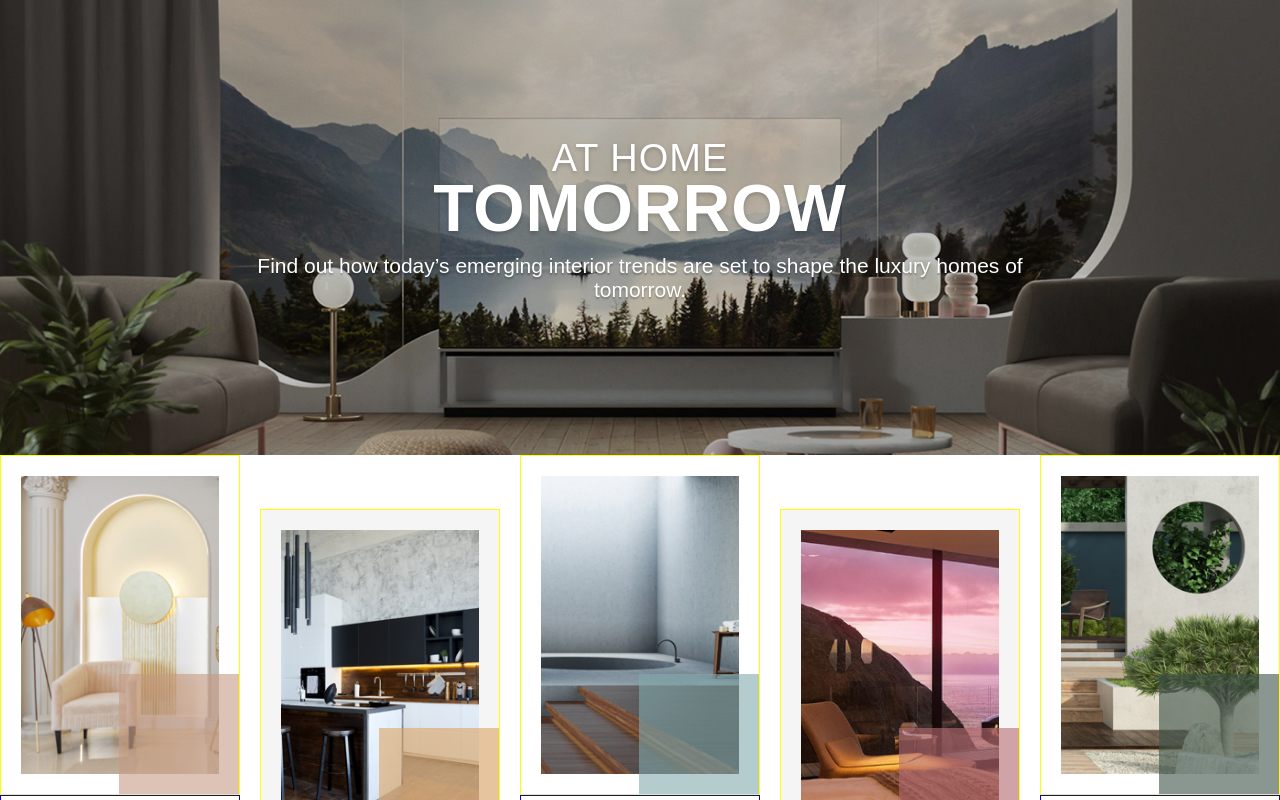
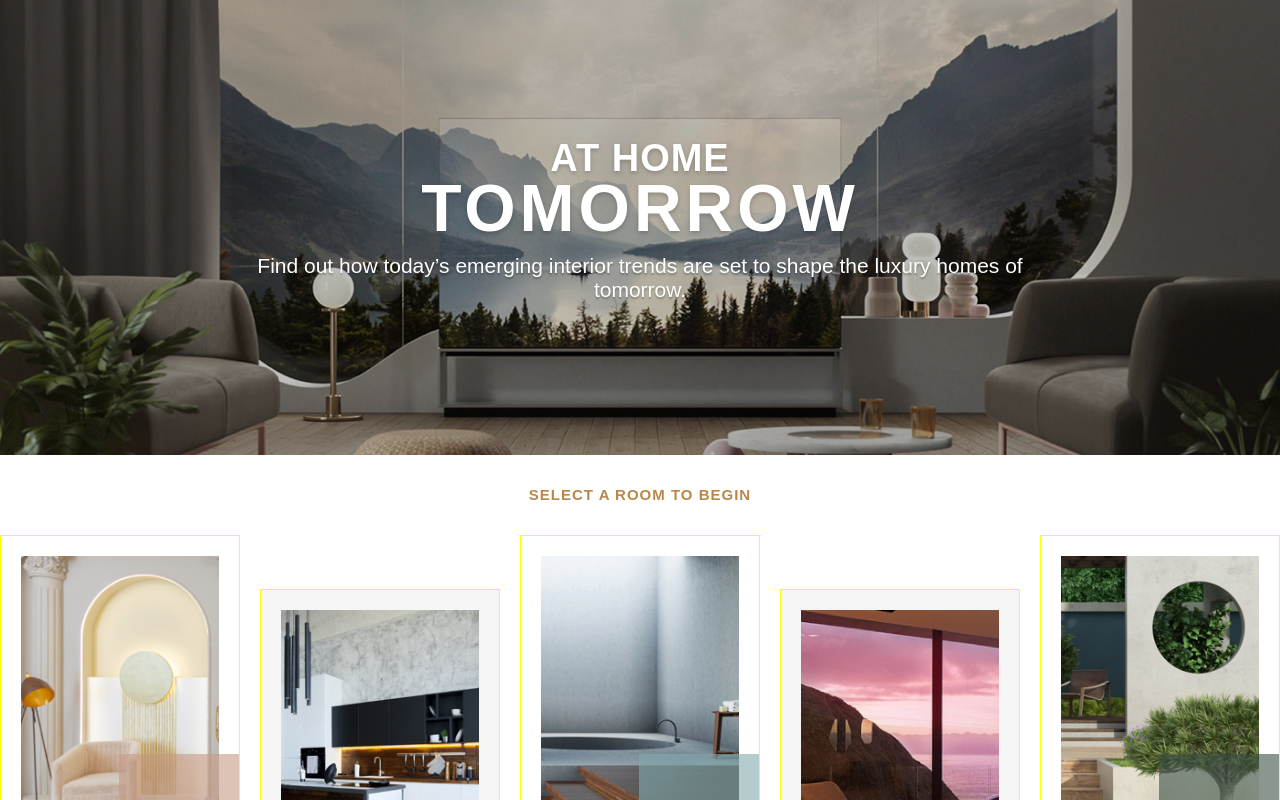
Before and after one commit to almack131216/at-home-tomorrow, a React (Create React App) app: page / in a window 1280 px wide. Shown: the top 800 px of the page. Built offline with nearby package versions, Linux system fonts and the light colour scheme.

Commit message:
r3 | +SectionTitle cmp (basic)

```diff
--- a/src/assets/scss/_base.scss
+++ b/src/assets/scss/_base.scss
@@ -27,6 +27,7 @@ $bp-lt-xxs: "screen and (max-width: 399px)"; // up to 399px
 
     /* fonts  */
     --font-header: "Montserrat Bold", sans-serif;
+    --font-header-semibold: "Montserrat SemiBold", sans-serif;
     --font-body: "Montserrat Regular", sans-serif;
     --text-small: 0.7em;
     --letter-spacing: 1px;
@@ -34,7 +35,8 @@ $bp-lt-xxs: "screen and (max-width: 399px)"; // up to 399px
     /* rest of the vars */
     --transition: 0.3s ease-in-out all;
     --p1: 10px;
-    --p2: calc(var(--p1) * 2);
+    --p2: 20px;
+    --p3: 30px;
     --max-width: 1120px;
     --border-radius: 5px;
     --transition: all 0.3s linear;
--- a/src/assets/scss/_typography.scss
+++ b/src/assets/scss/_typography.scss
@@ -1,13 +1,7 @@
 /* _typography.scss */
 
-*,
-::after,
-::before {
-  box-sizing: border-box;
-}
 /* fonts */
-@import url("https://fonts.googleapis.com/css2?family=Roboto:wght@400;500;600&display=swap");
-@import url("https://fonts.googleapis.com/css2?family=Poppins:wght@300;700&display=swap");
+@import url('https://fonts.googleapis.com/css2?family=Montserrat:wght@400;600;700&display=swap');
 
 html {
   font-size: 62.5%;/* 1.6rem = 16px */
@@ -36,10 +30,14 @@ h5 {
 h1 {
   font-size: 3.8rem;
   line-height: 5.0rem;
+  font-weight: 700;
+
 
   strong {
     font-size: 6.6rem;
     line-height: 5.0rem;
+    font-weight:700;
+    letter-spacing:0.4rem;
   }
 }
 
@@ -49,8 +47,10 @@ h2 {
 }
 
 h3 {
-  font-size: 3.2rem;
-  line-height: 4rem;
+  font-family: var(--font-heading-semibold);
+  font-weight: 600;
+  font-size: 1.5rem;
+  line-height: 2rem;
 }
 
 h4 {
--- /dev/null
+++ b/src/components/SectionTitle/index.jsx
@@ -0,0 +1,11 @@
+import React from "react"
+
+const SectionTitle = ({titleText}) => {
+  return (
+    <div className='section section--title'>
+      {titleText ? <h3>{titleText}</h3> : null}
+    </div>
+  )
+}
+
+export default SectionTitle
--- /dev/null
+++ b/src/components/SectionTitle/index.scss
@@ -0,0 +1,11 @@
+.section {
+    &.section--title {
+        padding: var(--p3);
+        text-align: center;
+
+        h3 {
+            text-transform: uppercase;
+            color:var(--color-primary);
+        }
+    }
+}
--- a/src/index.scss
+++ b/src/index.scss
@@ -1,9 +1,6 @@
 /* index.scss */
 /* NORMALIZE / RESET base */
 @import "./assets/css/normalize.css";
-
-/* FONTS */
-@import url('https://fonts.googleapis.com/css2?family=Montserrat:wght@400;700&display=swap');
 
 /* BASE / ROOT */
 @import "./assets/scss/base";
@@ -14,6 +11,7 @@
 @import "./components/Navbar/";
 @import "./components/Loading/";
 @import "./components/Hero/";
+@import "./components/SectionTitle/";
 @import "./components/PanelBtns/";
 
 /* PAGES */
--- a/src/pages/Home/index.jsx
+++ b/src/pages/Home/index.jsx
@@ -3,6 +3,7 @@ import { useState, useEffect } from "react"
 import Hero from "../../components/Hero"
 import Loading from "../../components/Loading"
 import HeroBg from "../../assets/images/shutterstock_1654319035.jpg"
+import SectionTitle from "../../components/SectionTitle"
 import PanelBtns from "../../components/PanelBtns"
 // Hook
 
@@ -18,6 +19,7 @@ const HomePage = () => {
     <>
       <div className='page-container'>
         <Hero bgImg={HeroBg} h1El={h1El} pText={"Find out how today’s emerging interior trends are set to shape the luxury homes of tomorrow."} />
+        <SectionTitle titleText="Select a room to begin" />
         <PanelBtns />
         {loading && <Loading />}
       </div>
```
